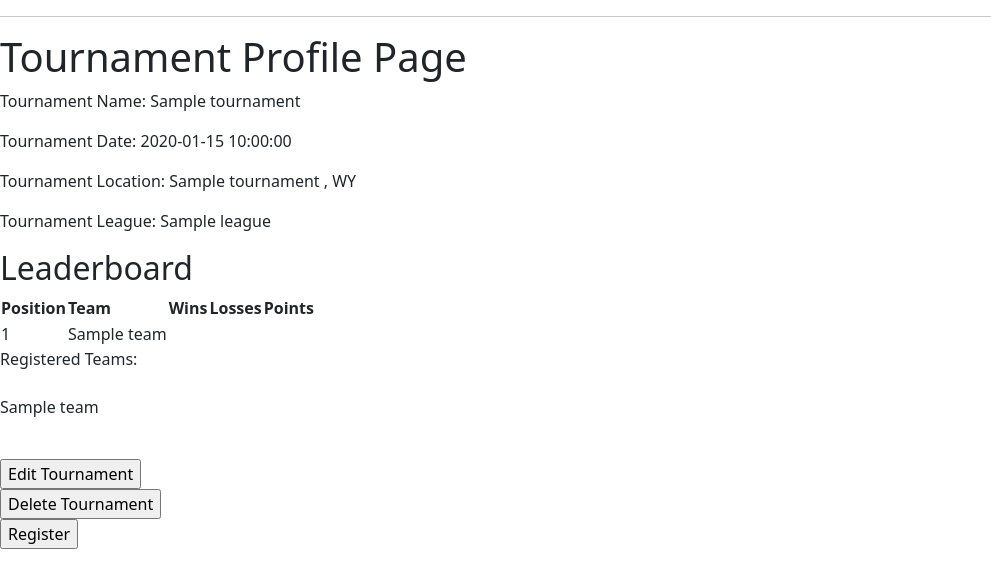
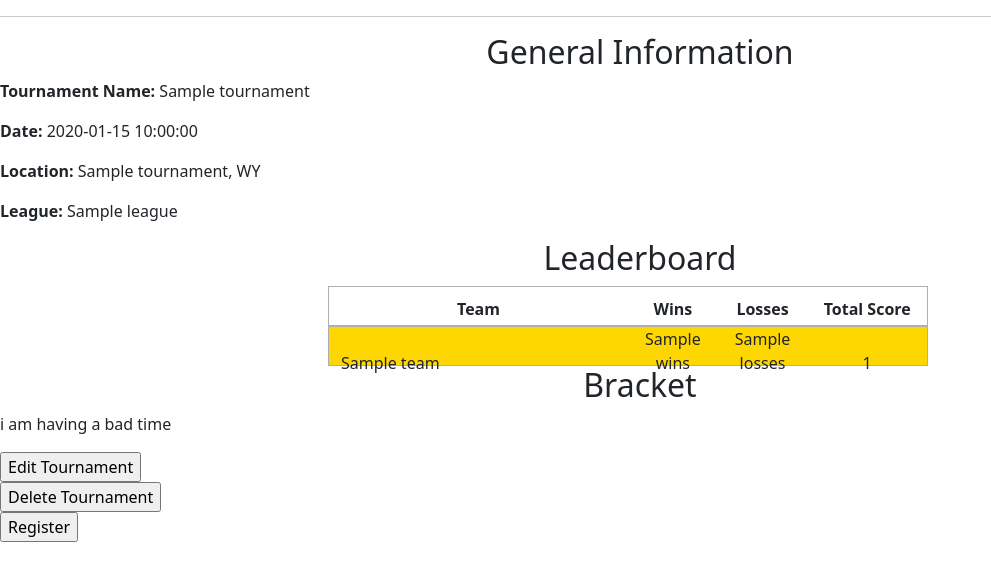
Before and after one commit to onewordFOURWORDS/Software-Engineering-Course-Project, a Flask app: template app/templates/tournament_page.html in a window 1280 px wide. Shown: the part 156-744 px from the top of the page, without its empty margins (0-991 px from the left). Run offline with Flask 2, Linux system fonts and the light colour scheme; the template is opened without the code that fills it: most values are stand-ins (such as "Sample title", 1, 10 or a date in 2020); parts of the project's set-up code (start-up, migrations or seed data) failed here and were passed over; some libraries are stand-ins or nearby versions.

Commit message:
Completed #38
made the leaderboard pretty and functional - removed "position" attribute from teams database model

```diff
--- a/app/models.py
+++ b/app/models.py
@@ -23,6 +23,9 @@ tournament_teams = db.Table(
     "tournament_teams",
     db.Column("tournament_id", db.Integer, db.ForeignKey("tournament.tournament_id")),
     db.Column("team_id", db.Integer, db.ForeignKey("team.id")),
+    db.Column(("score"), db.Integer),
+    db.Column(("wins"), db.Integer),
+    db.Column(("losses"), db.Integer)
 )
 
 
@@ -151,6 +154,9 @@ class Team(db.Model):
     team_name = db.Column(db.String(140), index=True, unique=True)
     coach = db.Column(db.Integer, db.ForeignKey("user.id"))
     league = db.Column(db.Integer, db.ForeignKey("league.id"))
+    wins = db.Column(db.Integer)
+    losses = db.Column(db.Integer)
+    total_score = db.Column(db.Integer)
     # the cascade delete here only impacts the many to many relationship
     #users = db.relationship('Following', backref='teams', cascade="delete")
 
--- a/app/templates/tournament_page.html
+++ b/app/templates/tournament_page.html
@@ -1,52 +1,36 @@
 {% extends "base.html" %}
 
 {% block content %}
-<h1>Tournament Profile Page</h1>
+
 <div>
-    <p>Tournament Name: {{tournament.tournament_name }}</a></b></p>
-</div>
-<div>
-    <p>Tournament Date: {{tournament.tournament_date }}</b></p>
-</div>
-<div>
-    <p>Tournament Location: {{tournament.tournament_city }} , {{tournament.tournament_state }}</b></p>
-</div>
-<div>
-    <p>Tournament League: {{league.league_name }}</b></p>
+    <h2 style="text-align: center;">General Information</h2>
+    <div>
+        <p><b>Tournament Name:</b> {{tournament.tournament_name }}</p>
+        <p><b>Date:</b> {{tournament.tournament_date }}</p>
+        <p><b>Location:</b> {{tournament.tournament_city }}, {{tournament.tournament_state }}</p>
+        <p><b>League:</b> {{league.league_name }}</p>
+    </div>
 </div>
 
 <div>
-    <h2>Leaderboard</h2>
-    <table id="leaderboard">
-        <thead>
-            <tr>
-                <th>Position</th>
-                <th>Team</th>
-                <th>Wins</th>
-                <th>Losses</th>
-                <th>Points</th>
-            </tr>
-        </thead>
-        <tbody>
-            {% for team in tournament.tournament_teams %}
-                <tr>
-                    <td>{{ team.id }}</td> <!-- this is temporary; may need javascript to calculate -->
-                    <td>{{ team.team_name }}</td>
-                    <!-- <td>{{ team.wins }}</td> -->
-                    <!-- <td>{{ team.losses }}</td> -->
-                    <!-- <td>{{ team.points }}</td> -->
-                </tr>
-            {% endfor %}
-        </tbody>
-    </table>
+    <h2 style="text-align: center;">Leaderboard</h2>
+    <div id="leaderboard-container">
+        <div class="row">
+            <div class="name"><b>Team</b></div><div class="wins"><b>Wins</b></div><div class="losses"><b>Losses</b></div><div class="score"><b>Total Score</b></div>
+        </div>
+        {% for team in tournament.tournament_teams %}
+            <div class="row">
+                <div class="name">{{ team.team_name }}</div><div class="wins">{{ team.wins }}</div><div class="losses">{{ team.losses }}</div><div class="score">{{ team.total_score }}</div>
+            </div>
+        {% endfor %}
+    </div>
 </div>
 
 <div>
-    <p>Registered Teams: <br> <br>
-        {% for team_id in tournament.tournament_teams %}
-        {{team_id}} <br> <br>
-        {% endfor %}
-        </b></p>
+    <h2 style="text-align: center;">Bracket</h2>
+    <div id="bracket-container">
+        <p>i am having a bad time</p>
+    </div>
 </div>
 
 <form method="POST">
@@ -59,4 +43,80 @@
     <input type="submit" name="register_button" value="Register">
 </form>
 
+<style>
+    #leaderboard-container {
+        width: 600px;
+        height: auto;
+        margin: auto;
+    }
+
+    .row {
+        position: relative;
+        display: block;
+        width: 100%;
+        height: 40px;
+        border: 1px solid #AFAFAF;
+
+    }
+
+    .name {
+        position: relative;
+        display: inline-block;
+        width: 50%;
+        line-height: 45px;
+    }
+
+    .wins {
+        position: relative;
+        display: inline-block;
+        width: 15%;
+        text-align: center;
+    }
+
+    .losses {
+        position: relative;
+        display: inline-block;
+        width: 15%;
+        text-align: center;
+    }
+
+    .score {
+        position: relative;
+        display: inline-block;
+        width: 20%;
+        text-align: center;
+    }
+
+    .row:nth-child(1) {
+        text-align: center;
+    }
+
+    .row:nth-child(2) {
+        background: gold;
+    }
+
+    .row:nth-child(3) {
+        background: #c0c0c0;
+    }
+
+    .row:nth-child(4) {
+        background: #cd7f32;
+    }
+</style>
+
+<script>
+        document.addEventListener('DOMContentLoaded', () => {
+    let elements = []
+    let container = document.querySelector('#leaderboard-container')
+    // add each row to the array
+    container.querySelectorAll('.row').forEach(el => elements.push(el))
+    // clear the container
+    container.innerHTML = ''
+    // sort the array from highest to lowest
+    elements.sort((a, b) => b.querySelector('.score').textContent - a.querySelector('.score').textContent)
+    // put the elements back into the container
+    elements.forEach(e => container.appendChild(e))
+    })
+</script>
+
 {% endblock %}
```
